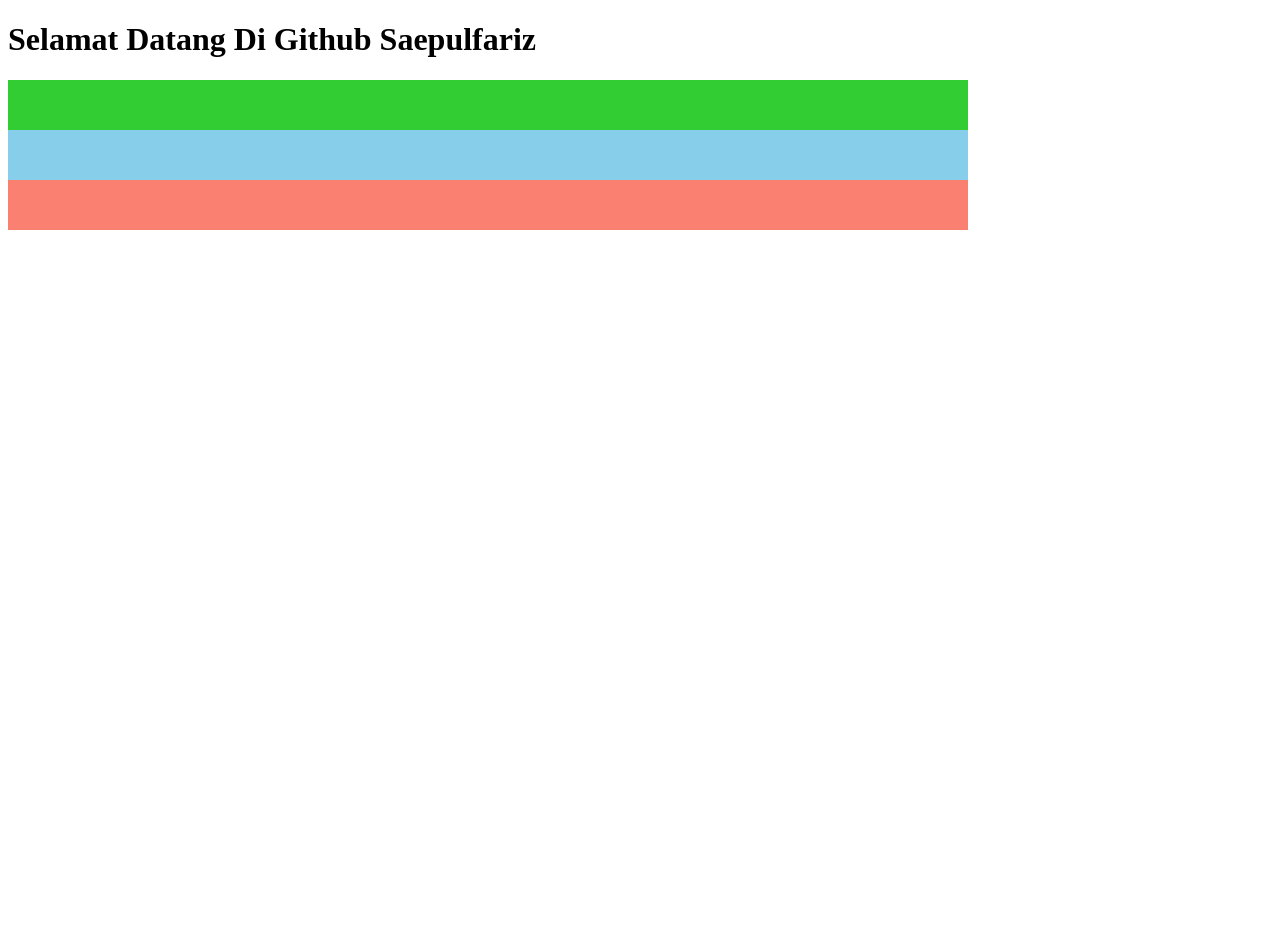
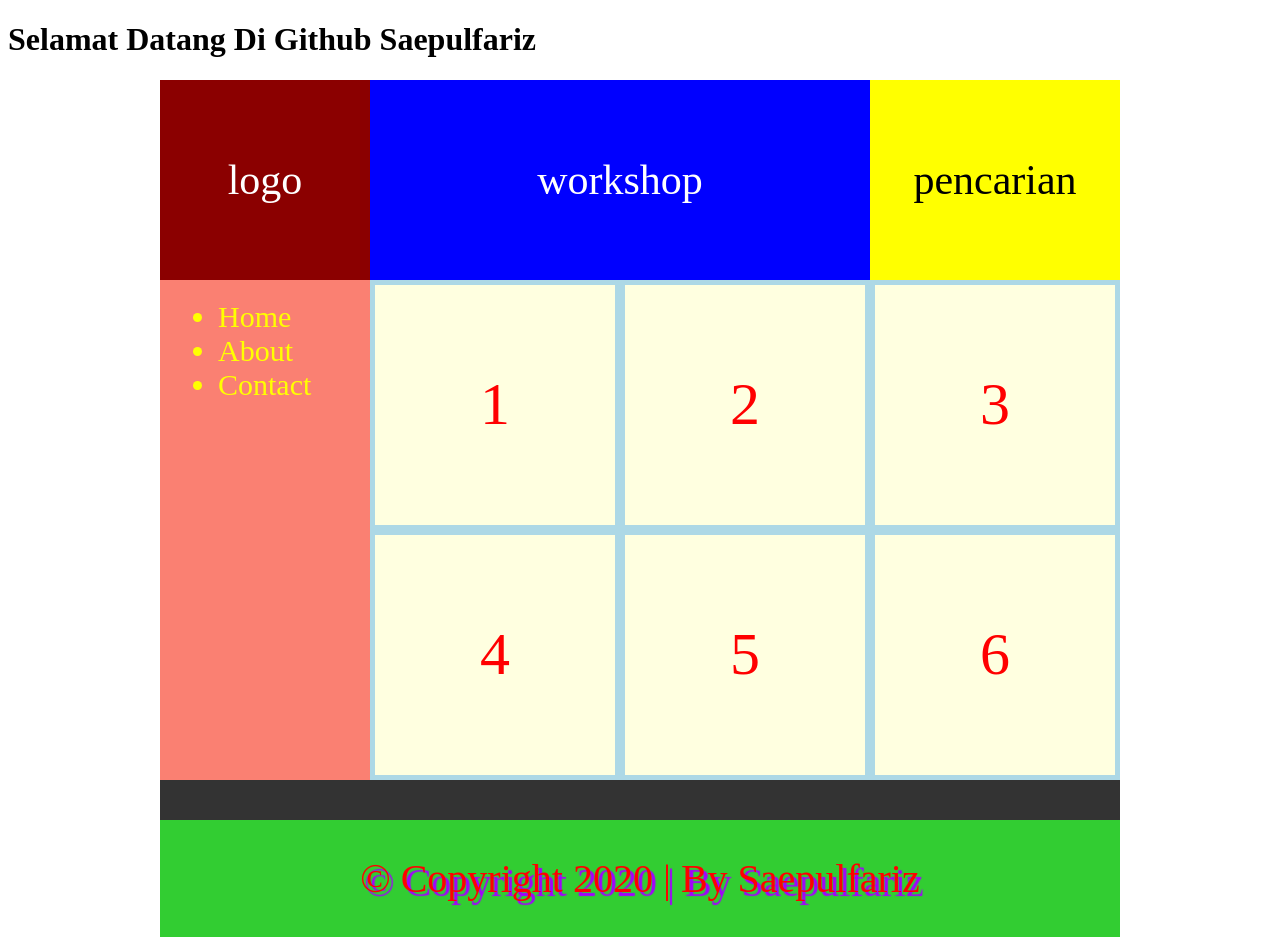
Before and after one commit to saepulfariz/first-repository, a plain HTML site: page index.html in a window 1280 px wide. Before the commit the page ends 800 px from the top, so only its background shows below. Drawn offline with Linux system fonts and the light colour scheme.

Commit message:
Atur Html Dan Css

```diff
--- a/index.html
+++ b/index.html
@@ -8,10 +8,43 @@
 		<h1>Selamat Datang Di Github Saepulfariz</h1>
 		<div class="container">
 			<div class="header">
+				<div class="logo">
+					logo
+				</div>
+				<div class="judul ">
+					workshop
+				</div>
+				<div class="pencarian col-4">
+					pencarian
+				</div>
+				<div class="clear"></div>
 			</div>
+
+
 			<div class="content">
+				<div class="menu">
+					<ul>
+						<li>Home</li>
+						<li>About</li>
+						<li>Contact</li>
+					</ul>
+				</div>
+				<div class="isi">
+
+						<div class="kotak">1</div>
+						<div class="kotak">2</div>
+						<div class="kotak">3</div>
+						<div class="kotak">4</div>
+						<div class="kotak">5</div>
+						<div class="kotak">6</div>
+
+				</div>
+				<div class="clear"></div>
 			</div>
+
+
 			<div class="footer">
+				<p>&copy Copyright 2020 | By Saepulfariz</p>
 			</div>
 		</div>
 	</body>
--- a/style.css
+++ b/style.css
@@ -1,17 +1,95 @@
-body{
-}
 .container{
+	background: #333;
 	width: 960px;
+	margin: auto;
 }
 .header{
-	height: 50px;
-	background-color: limegreen;
-}
+	background: #FF7200;
+	width: 100%;
+	height: 200px;
+	}
+.logo{
+	background: darkred;
+	width: 210px;
+	float: left;
+	height: 100%;
+	text-align: center;
+	font-size: 42px;
+	line-height: 200px;
+	font-weght: bold;
+	color: white;
+	}
+.judul{
+	background: blue;
+	float: left;
+	width: 500px;
+	height: 100%;
+	text-align: center;
+	font-size: 42px;
+	line-height: 200px;
+	font-weght: bold;
+	color: white;
+	}
+.pencarian{
+	background: yellow;
+	float: left;
+	width: 250px;
+	height: 100%;
+	text-align: center;
+	font-size: 42px;
+	line-height: 200px;
+	font-weght: bold;
+	color: black;
+	}
+.clear{
+	clear: both;
+	}
 .content{
-	height: 50px;
-	background-color: skyblue;
-}
+	width: 100%;
+	height: 500px;
+	}
+.menu{
+	float: left;
+	width: 210px;
+	background-color: salmon;
+	height: 100%;
+	}
+.menu ul{
+	margin-top: 20px;
+	margin-left: 18px;
+	font-size: 30px;
+	color: yellow;
+	}
+.isi{
+	float: left;
+	width: 750px;
+	background-color: lightblue;
+	height: 100%;
+	}
+.isi .isi1{
+	m
+	}
+.isi .kotak{
+	float: left;
+	width: 240px;
+	height: 240px;
+	background-color: lightyellow;
+	margin: 5px;
+	text-align: center;
+	font-size: 60px;
+	line-height: 238px;
+	font-weght: bold;
+	color: red;
+	}
 .footer{
-	height: 50px;
-	background-color: salmon;
-}
+	width: 100%;
+	background: limegreen;
+	}
+.footer p{
+	padding: 35px;
+	color: red;
+	font-weght: bold;
+	font-size : 40px;
+	text-align: center;
+	text-shadow: 4px 4px 1px #A400FF;
+	}
```
